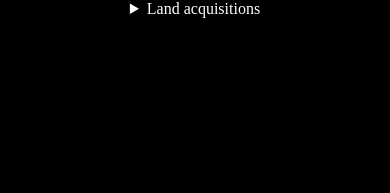
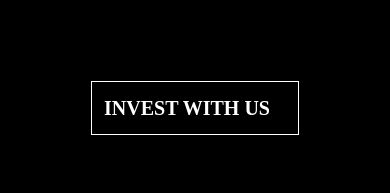
Before and after one commit to shar27/michaeljames, a Next.js app: page / in a window 390 px wide. Both pictures are taken after a click on the element 358 px from the left and 42 px from the top of the page. Shown: the part 526-719 px from the top of the page. Built offline with nearby package versions, Linux system fonts and the light colour scheme; no server answers; a web font is replaced by a local one.

Commit message:
added contact page link

```diff
--- a/src/app/components/NavBar.jsx
+++ b/src/app/components/NavBar.jsx
@@ -82,6 +82,17 @@ function NavBar() {
                 </details>
               </li>
             </ul>
+            <ul className="menu menu-horizontal px-1 text-white">
+            <Link
+           className="text-white bg-black border
+          border-white p-3 w-52 text-xl font-bold"
+              href="/Contact"
+
+            >
+              INVEST WITH US
+              </Link>
+            </ul>
+
           </div>
         </section>
         {/* large screen */}
```
